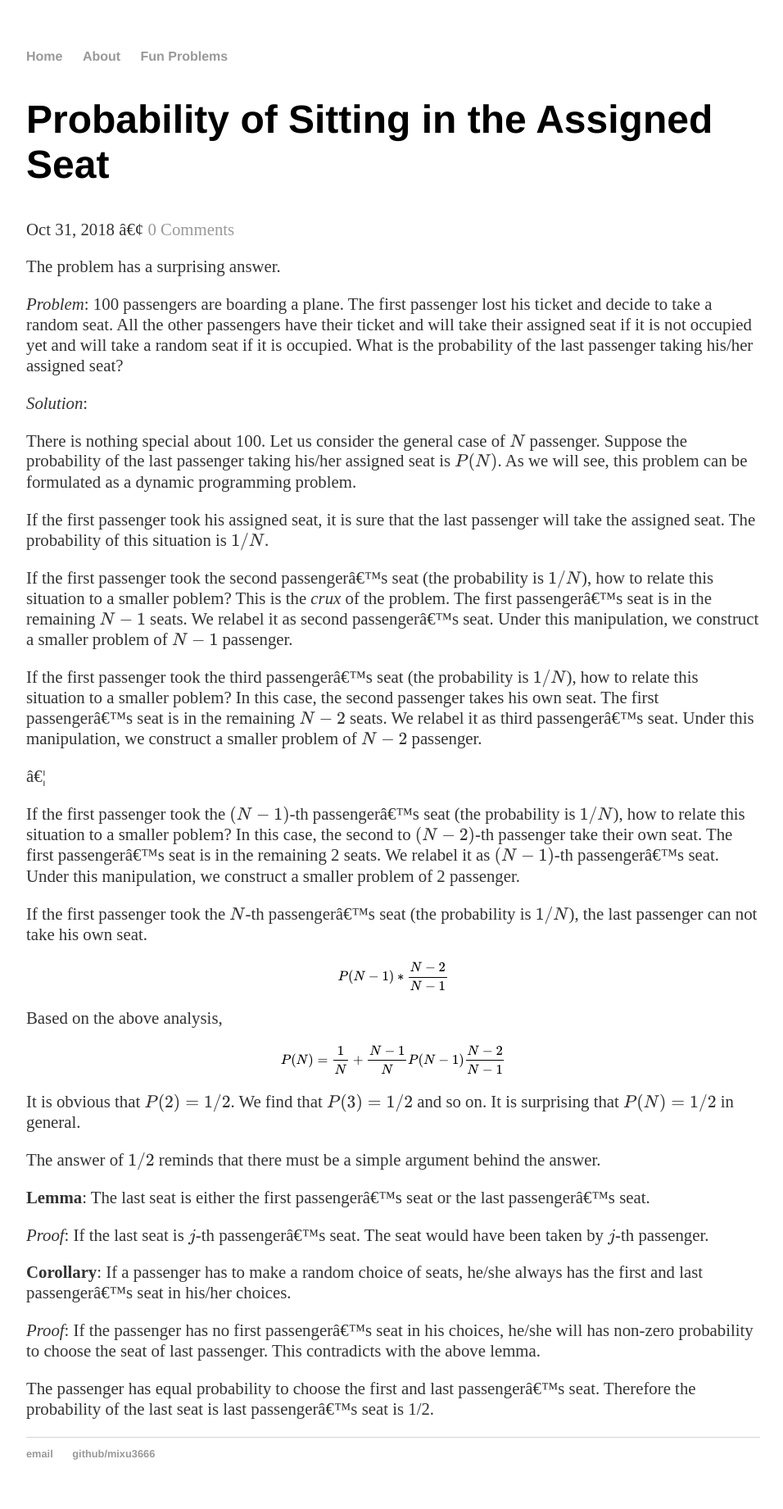
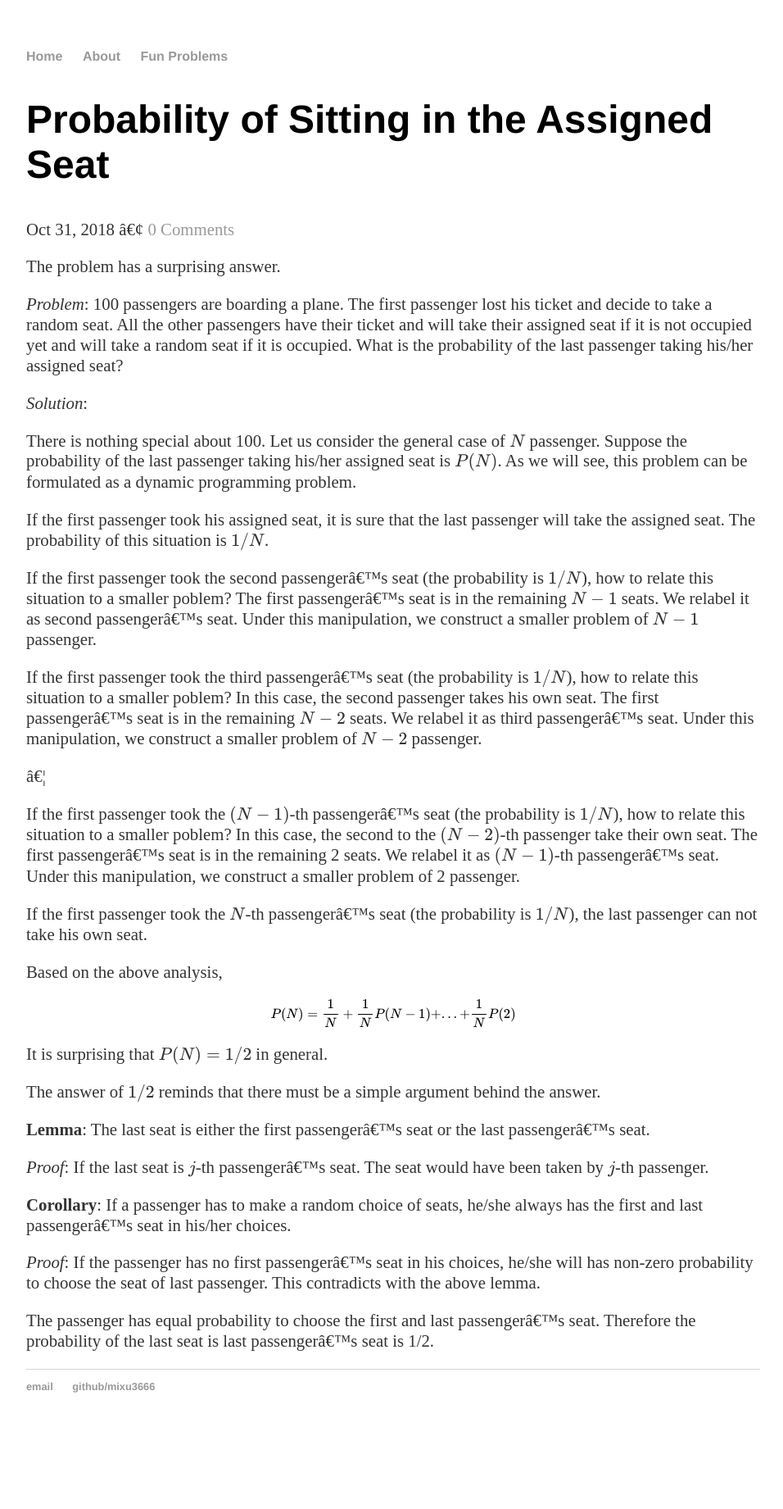
Before and after one commit to mixu3666/mixu3666.github.io, a Jekyll site: the page built from _posts/2018-10-31-Probability-of-Sitting-in-the-Assigned-Seat.md, in a window 1280 px wide. Shown: the whole page at 82% size, without its empty margins (160-1116 px from the left). Built offline with Jekyll 4.4.1, drawn with Linux system fonts in a browser that asks for light colours; formulas are drawn with MathJax 3; a script that is not in the unit is left out; comment, search, counter and statistics services are not loaded; after the commit the page ends 1759 px from its top, so only the background shows below that.

Commit message:
Update 2018-10-31-Probability-of-Sitting-in-the-Assigned-Seat.md

```diff
--- a/_posts/2018-10-31-Probability-of-Sitting-in-the-Assigned-Seat.md
+++ b/_posts/2018-10-31-Probability-of-Sitting-in-the-Assigned-Seat.md
@@ -16,28 +16,23 @@ There is nothing special about 100. Let us consider the general case of $N$ pass
 
 If the first passenger took his assigned seat, it is sure that the last passenger will take the assigned seat. The probability of this situation is $1/N$.
 
-If the first passenger took the second passenger's seat (the probability is $1/N$), how to relate this situation to a smaller poblem? This is the *crux* of the problem. The first passenger's seat is in the remaining $N-1$ seats. We relabel it as second passenger's seat. Under this manipulation, we construct a smaller problem of $N-1$ passenger.
+If the first passenger took the second passenger's seat (the probability is $1/N$), how to relate this situation to a smaller poblem? The first passenger's seat is in the remaining $N-1$ seats. We relabel it as second passenger's seat. Under this manipulation, we construct a smaller problem of $N-1$ passenger.
 
 If the first passenger took the third passenger's seat (the probability is $1/N$), how to relate this situation to a smaller poblem? In this case, the second passenger takes his own seat. The first passenger's seat is in the remaining $N-2$ seats. We relabel it as third passenger's seat. Under this manipulation, we construct a smaller problem of $N-2$ passenger.
 
 ...
 
-If the first passenger took the $(N-1)$-th passenger's seat (the probability is $1/N$), how to relate this situation to a smaller poblem? In this case, the second to $(N-2)$-th passenger take their own seat. The first passenger's seat is in the remaining 2 seats. We relabel it as $(N-1)$-th passenger's seat. Under this manipulation, we construct a smaller problem of 2 passenger.
+If the first passenger took the $(N-1)$-th passenger's seat (the probability is $1/N$), how to relate this situation to a smaller poblem? In this case, the second to the $(N-2)$-th passenger take their own seat. The first passenger's seat is in the remaining 2 seats. We relabel it as $(N-1)$-th passenger's seat. Under this manipulation, we construct a smaller problem of 2 passenger.
 
 If the first passenger took the $N$-th passenger's seat (the probability is $1/N$), the last passenger can not take his own seat.
-
-
-$$
-P(N-1)*\frac{N-2}{N-1}
-$$
 
 Based on the above analysis,
 
 $$
-P(N)=\frac{1}{N}+\frac{N-1}{N}P(N-1)\frac{N-2}{N-1}
+P(N)=\frac{1}{N}+\frac{1}{N}P(N-1)+...+\frac{1}{N}P(2)
 $$
 
-It is obvious that $P(2)=1/2$. We find that $P(3)=1/2$ and so on. It is surprising that $P(N)=1/2$ in general.
+It is surprising that $P(N)=1/2$ in general.
 
 The answer of $1/2$ reminds that there must be a simple argument behind the answer.
 
```
